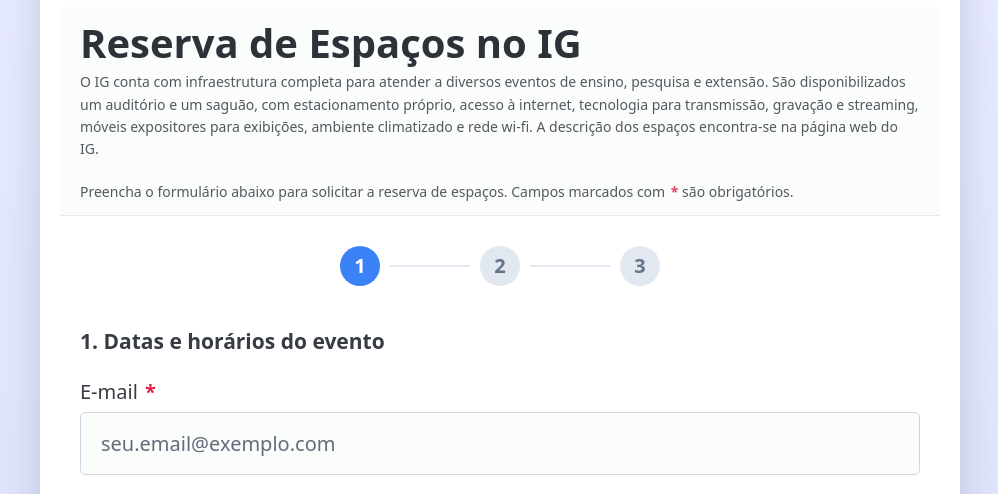
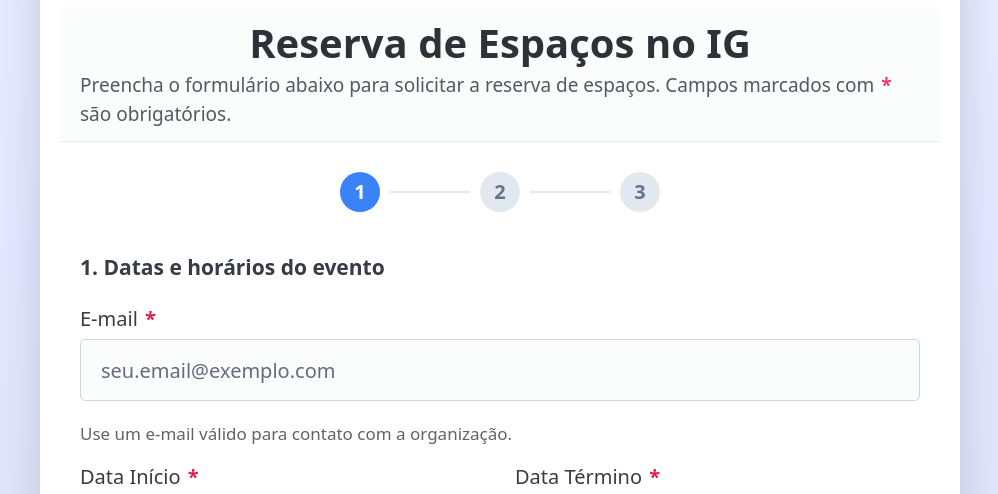
Before and after one commit to igunicampeventos/form, a plain HTML site: page index.html in a window 1280 px wide. Shown: the part 213-707 px from the top of the page, without its empty margins (140-1138 px from the left). Drawn offline with nearby package versions, Linux system fonts and the light colour scheme.

Commit message:
Update index.html

```diff
--- a/index.html
+++ b/index.html
@@ -79,6 +79,7 @@
       .form-header h1 {
         margin-bottom: 0.3rem;
         font-size: 1.5rem;
+        text-align: center;
       }
 
       @media (min-width: 768px) {
@@ -95,7 +96,7 @@
 
       @media (min-width: 768px) {
         .form-header p {
-          font-size: 0.70rem;
+          font-size: 0.95rem;
         }
       }
 
@@ -316,12 +317,6 @@
 
         <header class="form-header">
           <h1>Reserva de Espaços no IG</h1>
-          <p style="margin-bottom: 1rem; line-height: 1.6;">
-            O IG conta com infraestrutura completa para atender a diversos eventos de ensino, pesquisa e extensão. São
-            disponibilizados um auditório e um saguão, com estacionamento próprio, acesso à internet, tecnologia para
-            transmissão, gravação e streaming, móveis expositores para exibições, ambiente climatizado e rede wi-fi. A
-            descrição dos espaços encontra-se na página web do IG.
-          </p>
           <p>
             Preencha o formulário abaixo para solicitar a reserva de espaços.
             Campos marcados com <span class="required">*</span> são obrigatórios.
```
